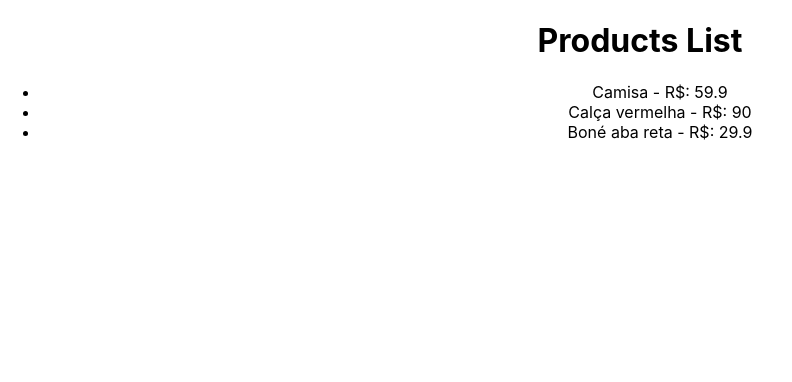
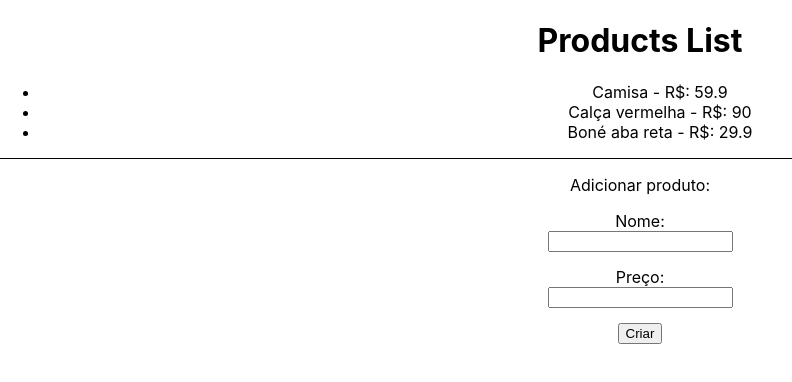
Before and after one commit to throcha3/react-js-http-poc, a React (Create React App) app: page / in a window 1280 px wide. Shown: the top 382 px of the page, without its empty margins (0-792 px from the left). Built offline with nearby package versions, Linux system fonts and the light colour scheme; data requests are answered from the project's data file.

Commit message:
create form to insert new product

```diff
--- a/src/App.css
+++ b/src/App.css
@@ -36,3 +36,20 @@
     transform: rotate(360deg);
   }
 }
+
+.add-product {
+  border-top: 1px solid #000;
+}
+
+form {
+  display: flex;
+  flex-direction: column;
+  align-items: center;
+  justify-content: center;
+}
+
+form input {
+  display: flex;
+  flex-direction: column;
+  margin-bottom: 15px;
+}
--- a/src/App.js
+++ b/src/App.js
@@ -7,6 +7,10 @@
 function App() {
   const [products, setProducts] = useState([]);
 
+  const [name, setName] = useState("");
+  const [price, setPrice] = useState("");
+
+  // get products
   useEffect(() => {
     async function fetchData() {
       const res = await fetch(url);
@@ -19,6 +23,10 @@
     fetchData();
   }, []);
 
+  //send products
+
+  const handleSubmit = async () => {};
+
   return (
     <div className="App">
       <h1>Products List</h1>
@@ -29,6 +37,32 @@
           </li>
         ))}
       </ul>
+
+      <div className="add-product">
+        <p>Adicionar produto:</p>
+        <form onSubmit={handleSubmit}>
+          <label>
+            Nome:
+            <input
+              type="text"
+              value={name}
+              name="name"
+              onChange={(e) => setName(e.target.value)}
+            />
+          </label>
+          <label>
+            Preço:
+            <input
+              type="number"
+              value={price}
+              name="price"
+              onChange={(e) => setPrice(e.target.value)}
+            />
+          </label>
+          {/* 7 - state de loading no post */}
+          <input type="submit" value="Criar" />
+        </form>
+      </div>
     </div>
   );
 }
```
